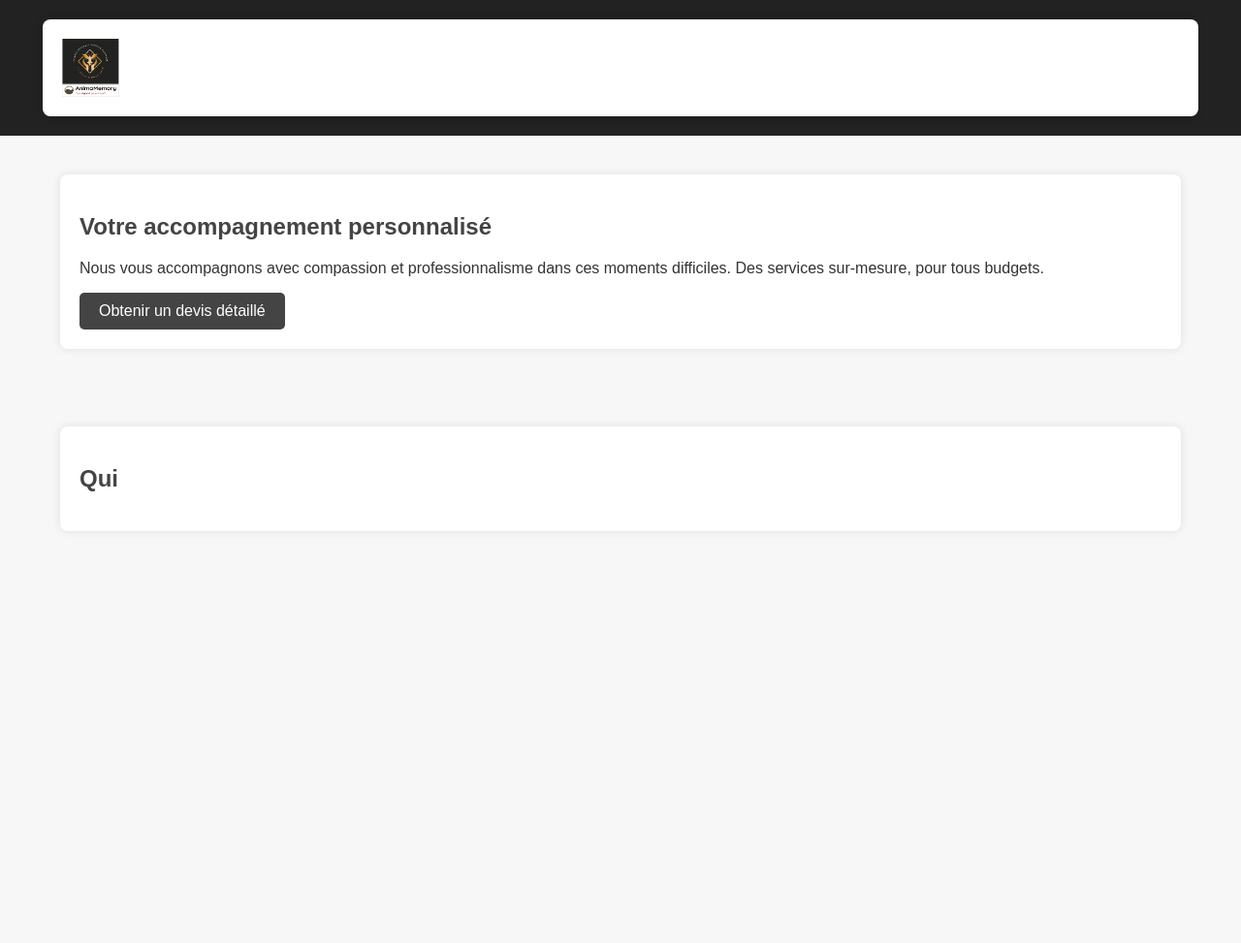
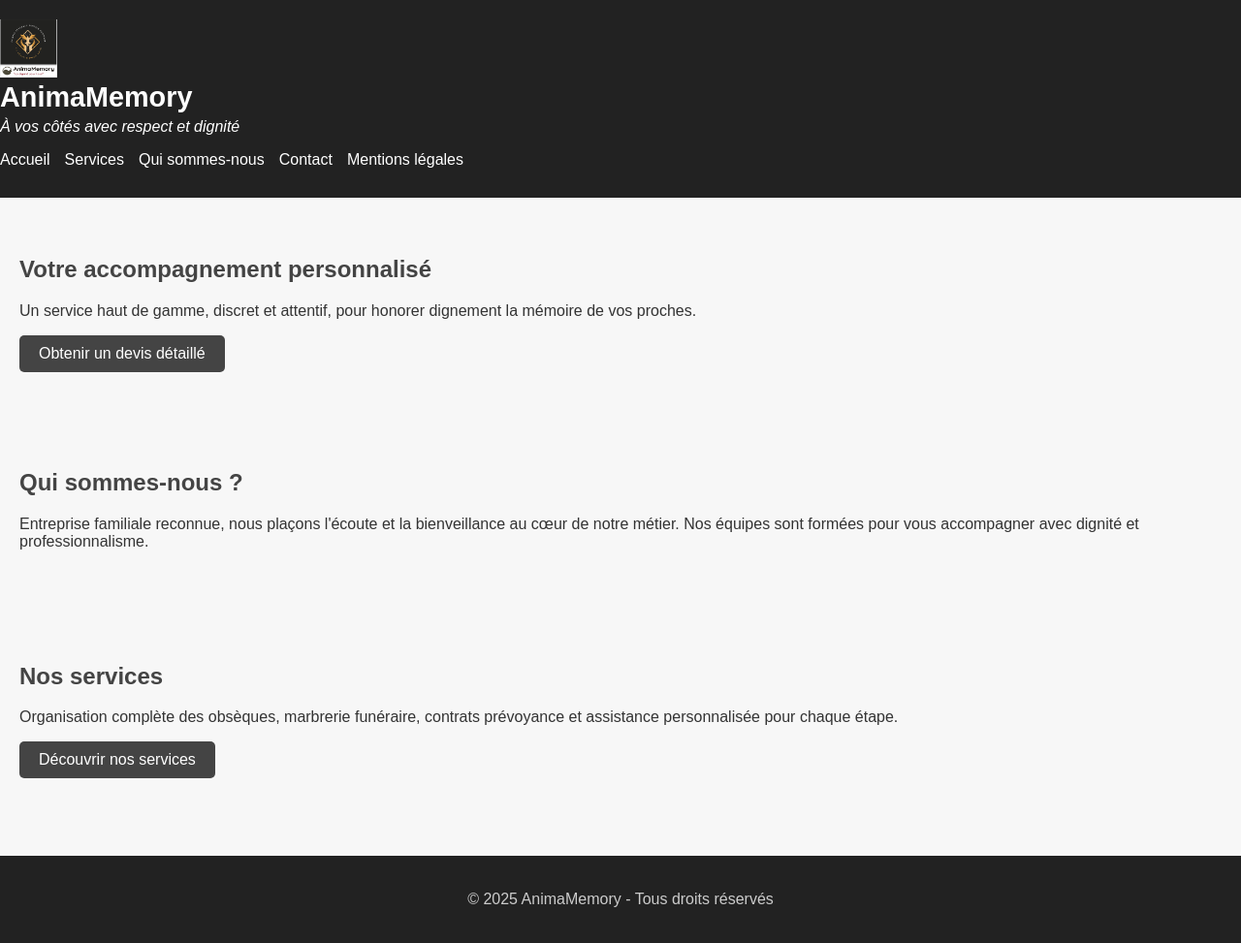
Before and after one commit to pf-funeo/pompes-funebres-st-privat-des-vieux, a plain HTML site: page index.html in a window 1280 px wide. Shown: the whole page at 97% size. Before the commit the page ends 800 px from the top, so only its background shows below. Drawn offline with Linux system fonts and the light colour scheme.

Commit message:
Update index.html

```diff
--- a/index.html
+++ b/index.html
@@ -3,36 +3,49 @@
 <head>
   <meta charset="UTF-8" />
   <meta name="viewport" content="width=device-width, initial-scale=1.0" />
-  <title>Pompes Funèbres Dernier Hommage - Accueil</title>
+  <title>Pompes Funèbres - Accueil</title>
+  <link href="https://fonts.googleapis.com/css2?family=Playfair+Display:wght@400;700&family=Open+Sans:wght@400;600&display=swap" rel="stylesheet">
   <link rel="stylesheet" href="css/style.css" />
 </head>
 <body>
   <header>
-    <div class="container">
-      <img src="images/logo.png" alt="Pompes Funèbres Dernier Hommage" class="logo" />
-      <h1>Pompes Funèbres Dernier Hommage</h1>
-      <p class="slogan">La dignité pour tous</p>
+    <div class="logo-container">
+      <img src="images/logo.png" alt="Logo Pompes Funèbres" class="logo" />
+      <h1>AnimaMemory</h1>
+      <p class="slogan">À vos côtés avec respect et dignité</p>
+    </div>
     <nav>
       <ul>
         <li><a href="index.html">Accueil</a></li>
         <li><a href="services.html">Services</a></li>
-          <li><a href="devis.html">Devis</a></li>
-          <li><a href="obseques.html">Obsèques</a></li>
-          <li><a href="animaux.html">Animaux</a></li>
+        <li><a href="equipe.html">Qui sommes-nous</a></li>
         <li><a href="contact.html">Contact</a></li>
+        <li><a href="mentions.html">Mentions légales</a></li>
       </ul>
     </nav>
-    </div>
   </header>
 
+  <main>
     <section class="hero">
-    <div class="container">
       <h2>Votre accompagnement personnalisé</h2>
-      <p>Nous vous accompagnons avec compassion et professionnalisme dans ces moments difficiles. Des services sur-mesure, pour tous budgets.</p>
-      <a href="devis.html" class="btn">Obtenir un devis détaillé</a>
-    </div>
+      <p>Un service haut de gamme, discret et attentif, pour honorer dignement la mémoire de vos proches.</p>
+      <a href="contact.html" class="btn">Obtenir un devis détaillé</a>
     </section>
 
-  <section class="about">
-    <div class="container">
-      <h2>Qui
+    <section class="presentation">
+      <h2>Qui sommes-nous ?</h2>
+      <p>Entreprise familiale reconnue, nous plaçons l'écoute et la bienveillance au cœur de notre métier. Nos équipes sont formées pour vous accompagner avec dignité et professionnalisme.</p>
+    </section>
+
+    <section class="services-preview">
+      <h2>Nos services</h2>
+      <p>Organisation complète des obsèques, marbrerie funéraire, contrats prévoyance et assistance personnalisée pour chaque étape.</p>
+      <a href="services.html" class="btn">Découvrir nos services</a>
+    </section>
+  </main>
+
+  <footer>
+    <p>&copy; 2025 AnimaMemory - Tous droits réservés</p>
+  </footer>
+</body>
+</html>
```
Lines whose indentation alone changed are shown as unchanged.
